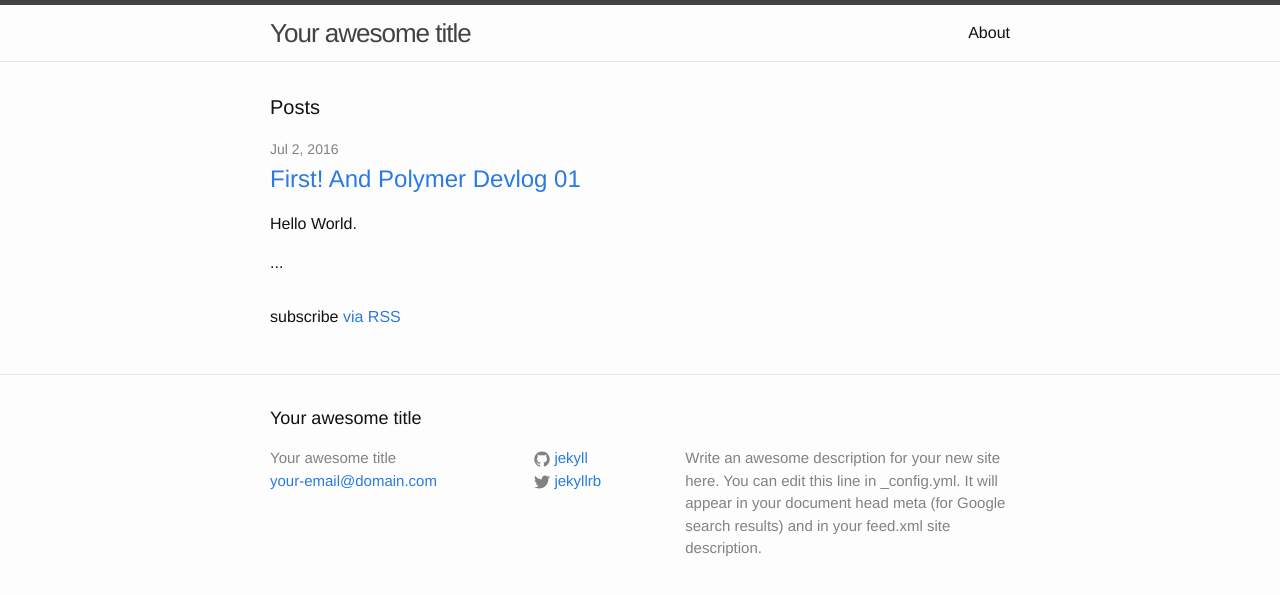
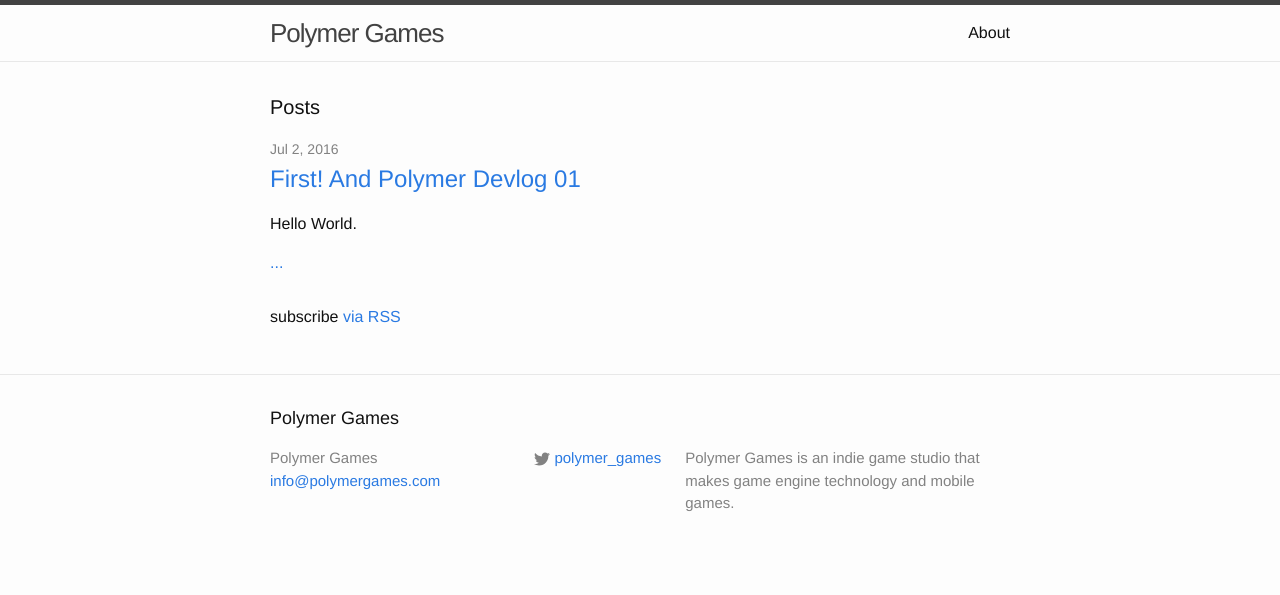
Before and after one commit to luky1971/polymer-games-site, a Jekyll site: the page built from index.html, in a window 1280 px wide. Shown: the top 595 px of the page. Built offline with Jekyll 4.4.1, drawn with Linux system fonts in a browser that asks for light colours.

Commit message:
Updated config

```diff
--- a/_config.yml
+++ b/_config.yml
@@ -6,16 +6,13 @@
 # 'jekyll serve'. If you change this file, please restart the server process.
 
 # Site settings
-title: Your awesome title
-email: your-email@domain.com
+title: Polymer Games
+email: info@polymergames.com
 description: > # this means to ignore newlines until "baseurl:"
-  Write an awesome description for your new site here. You can edit this
-  line in _config.yml. It will appear in your document head meta (for
-  Google search results) and in your feed.xml site description.
+  Polymer Games is an indie game studio that makes game engine technology and mobile games.
 baseurl: "" # the subpath of your site, e.g. /blog
-url: "http://yourdomain.com" # the base hostname & protocol for your site
-twitter_username: jekyllrb
-github_username:  jekyll
+url: "http://polymergames.com" # the base hostname & protocol for your site
+twitter_username: polymer_games
 
 # Build settings
 markdown: kramdown
--- a/index.html
+++ b/index.html
@@ -16,7 +16,7 @@ layout: default
         </h2>
 
 	{{ post.excerpt }}
-	<p>...</p>
+	<p><a href="{{ post.url | prepend: site.baseurl }}">...</a></p>
       </li>
     {% endfor %}
   </ul>
```
Also changed, not shown: polymer/devlog/_posts/2016-07-02-first.html (+5 -2 lines).
